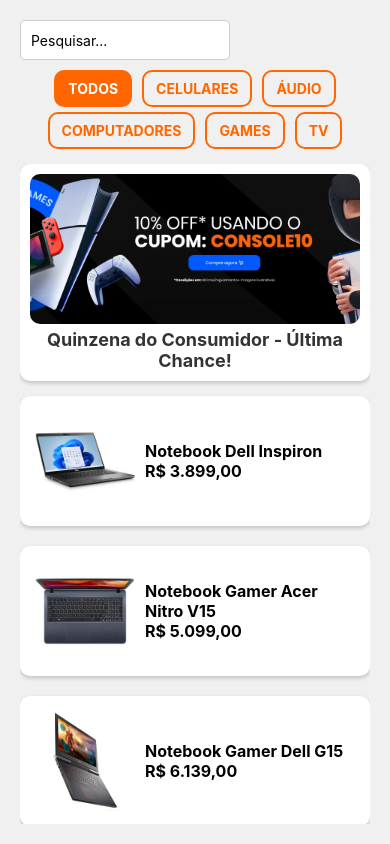
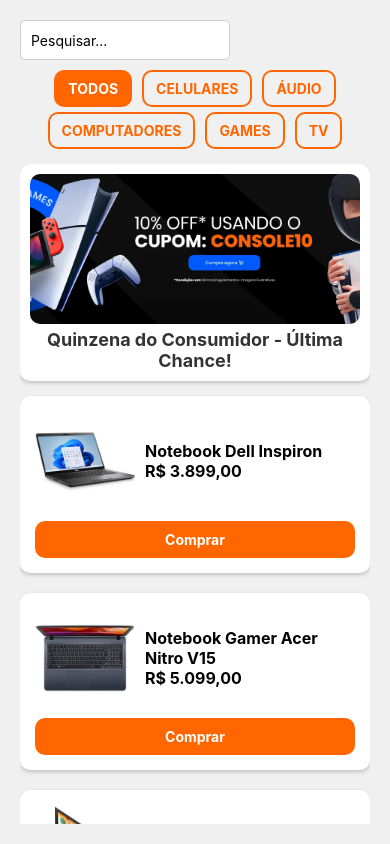
Before and after one commit to daviserlio/Mobile-app, a React Native app: screen / in a window 390 px wide. Built offline with nearby package versions, Linux system fonts and the light colour scheme.

Commit message:
Melhorias 5.0

```diff
--- a/App.js
+++ b/App.js
@@ -54,6 +54,9 @@
               <Image source={require('./assets/product-2.png')} style={styles.imagem} />
               <Text style={styles.texto}>Notebook Dell Inspiron{"\n"}R$ 3.899,00</Text>
             </View>
+            <TouchableOpacity style={styles.buyButton}>
+                <Text style={styles.buyButtonText}>Comprar</Text>
+              </TouchableOpacity>
           </View>
         </View>
 
@@ -63,6 +66,9 @@
               <Image source={require('./assets/product-1.png')} style={styles.imagem} />
               <Text style={styles.texto}>Notebook Gamer Acer Nitro V15{"\n"}R$ 5.099,00</Text>
             </View>
+            <TouchableOpacity style={styles.buyButton}>
+                <Text style={styles.buyButtonText}>Comprar</Text>
+              </TouchableOpacity>
           </View>
         </View>
 
@@ -72,6 +78,9 @@
               <Image source={require('./assets/product-3.png')} style={styles.imagem} />
               <Text style={styles.texto}>Notebook Gamer Dell G15{"\n"}R$ 6.139,00</Text>
             </View>
+            <TouchableOpacity style={styles.buyButton}>
+                <Text style={styles.buyButtonText}>Comprar</Text>
+              </TouchableOpacity>
           </View>
         </View>
 
@@ -81,6 +90,9 @@
               <Image source={require('./assets/product-4.png')} style={styles.imagem} />
               <Text style={styles.texto}>Combo Gamer Eg54 Evolut Starter{"\n"}R$ 104,27</Text>
             </View>
+            <TouchableOpacity style={styles.buyButton}>
+                <Text style={styles.buyButtonText}>Comprar</Text>
+              </TouchableOpacity>
           </View>
         </View>
 
@@ -90,6 +102,9 @@
               <Image source={require('./assets/product-11.png')} style={styles.imagem} />
               <Text style={styles.texto}>Xiaomi 12s Ultra{"\n"}R$ 2.312,00</Text>
             </View>
+            <TouchableOpacity style={styles.buyButton}>
+                <Text style={styles.buyButtonText}>Comprar</Text>
+              </TouchableOpacity>
           </View>
         </View>
 
@@ -99,6 +114,9 @@
               <Image source={require('./assets/product-14.png')} style={styles.imagem} />
               <Text style={styles.texto}>Playstation 5 Slim{"\n"}R$ 3.423,00</Text>
             </View>
+            <TouchableOpacity style={styles.buyButton}>
+                <Text style={styles.buyButtonText}>Comprar</Text>
+              </TouchableOpacity>
           </View>
         </View>
       </ScrollView>
@@ -215,4 +233,18 @@
     fontSize: 16, // Tamanho da fonte
     fontWeight: 'bold', // // Texto em negrito
   },
+  buyButton: {
+    borderWidth: 2,
+    borderColor: '#FF6600',
+    borderRadius: 10,
+    paddingVertical: 8,
+    paddingHorizontal: 12,
+    marginTop: 10,
+    alignItems: 'center',
+    backgroundColor: '#FF6600',
+  },
+  buyButtonText: {
+    color: '#FFFFFF',
+    fontWeight: 'bold',
+  },
 });
```
